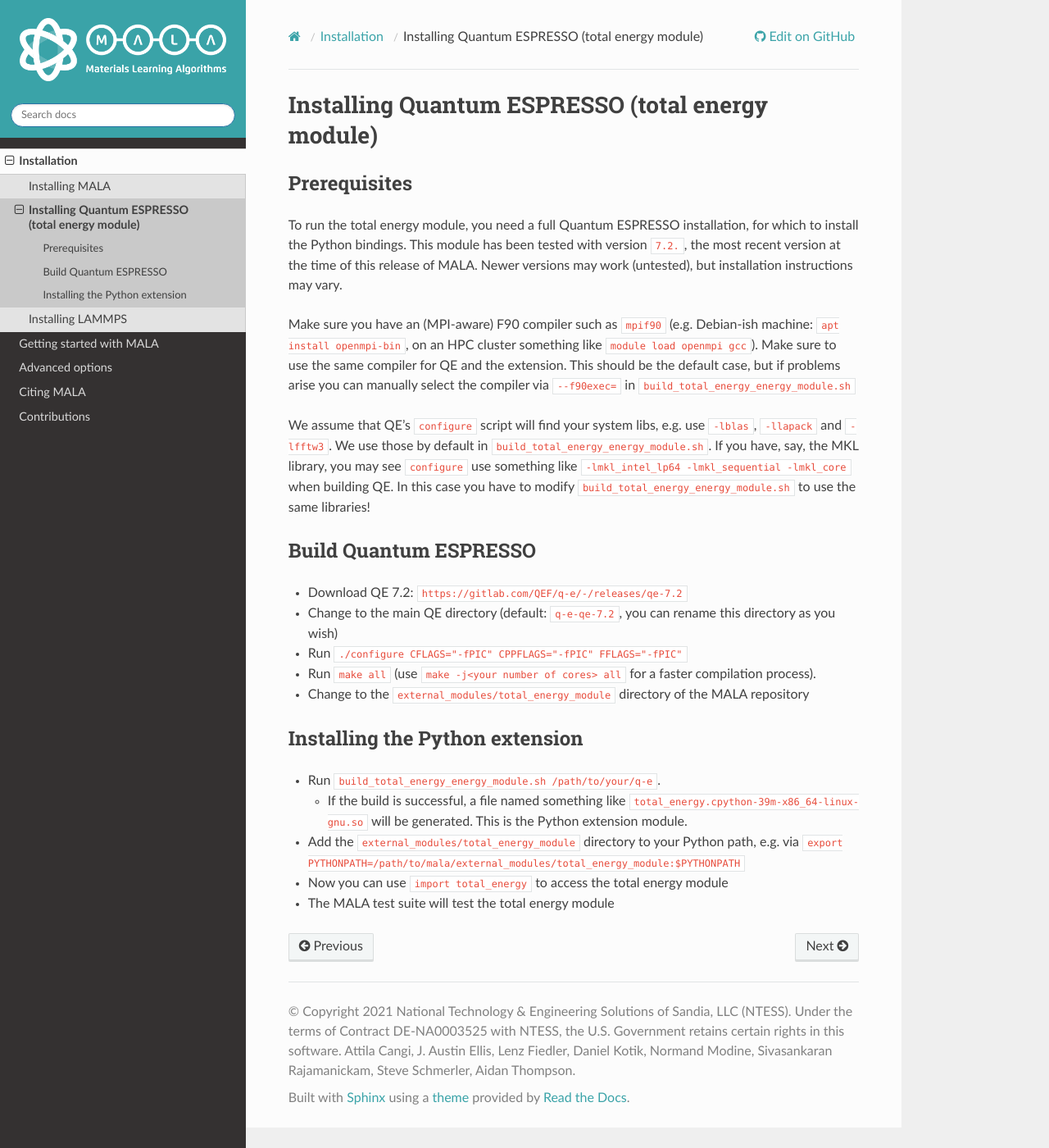
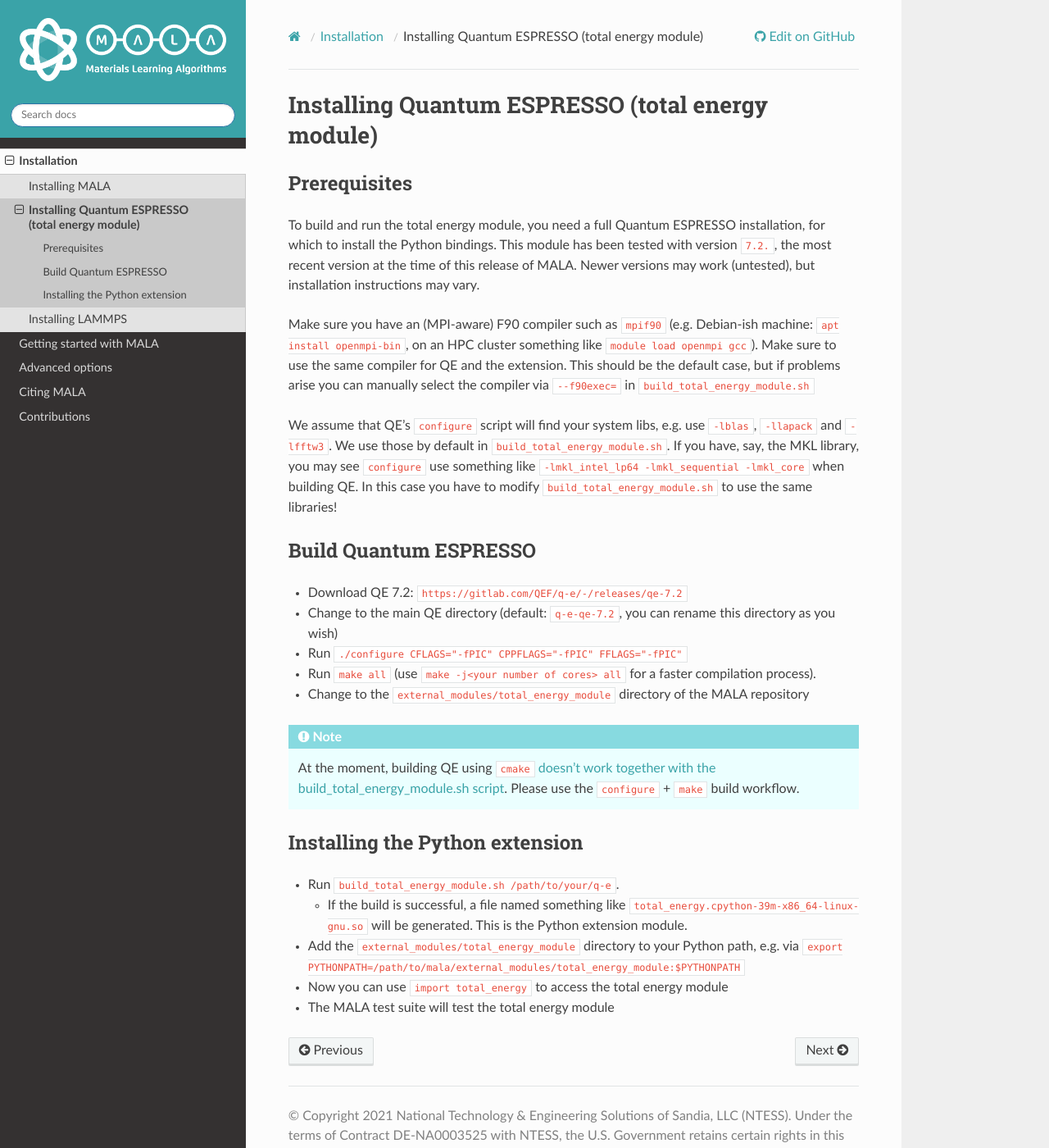
Before and after one commit to mala-project/mala, a Sphinx documentation site: the page built from docs/source/install/installing_qe.rst, in a window 1280 px wide and 1400 px high. Shown: the whole window at 82% size. Built offline with Sphinx 7.4.7 and the Read the Docs theme 2.0.0, drawn with Linux system fonts in a browser that asks for light colours; pages that are not in the unit, such as notebooks, are missing from menus; the version number could not be read and is left out.

Commit message:
doc: QE install: fix typos, add cmake note
build_total_energy_energy_module.sh -> build_total_energy_module.sh

Link to github issue documenting issues when building QE with cmake.

```diff
--- a/docs/source/install/installing_qe.rst
+++ b/docs/source/install/installing_qe.rst
@@ -4,24 +4,25 @@
 Prerequisites
 *************
 
-To run the total energy module, you need a full Quantum ESPRESSO installation,
-for which to install the Python bindings. This module has been tested with
-version ``7.2.``, the most recent version at the time of this release of MALA.
-Newer versions may work (untested), but installation instructions may vary.
+To build and run the total energy module, you need a full Quantum ESPRESSO
+installation, for which to install the Python bindings. This module has been
+tested with version ``7.2.``, the most recent version at the time of this
+release of MALA. Newer versions may work (untested), but installation
+instructions may vary.
 
 Make sure you have an (MPI-aware) F90 compiler such as ``mpif90`` (e.g.
 Debian-ish machine: ``apt install openmpi-bin``, on an HPC cluster something
 like ``module load openmpi gcc``). Make sure to use the same compiler
 for QE and the extension. This should be the default case, but if problems
 arise you can manually select the compiler via
-``--f90exec=`` in ``build_total_energy_energy_module.sh``
+``--f90exec=`` in ``build_total_energy_module.sh``
 
 We assume that QE's ``configure`` script will find your system libs, e.g. use
 ``-lblas``, ``-llapack`` and ``-lfftw3``. We use those by default in
-``build_total_energy_energy_module.sh``. If you have, say, the MKL library,
+``build_total_energy_module.sh``. If you have, say, the MKL library,
 you may see ``configure`` use something like ``-lmkl_intel_lp64 -lmkl_sequential -lmkl_core``
 when building QE. In this case you have to modify
-``build_total_energy_energy_module.sh`` to use the same libraries!
+``build_total_energy_module.sh`` to use the same libraries!
 
 Build Quantum ESPRESSO
 **********************
@@ -35,10 +36,16 @@
 * Change to the  ``external_modules/total_energy_module`` directory of the
   MALA repository
 
+.. note::
+   At the moment, building QE using ``cmake`` `doesn't work together with the
+   build_total_energy_module.sh script
+   <https://github.com/mala-project/mala/issues/468>`_. Please use the
+   ``configure`` + ``make`` build workflow.
+
 Installing the Python extension
 ********************************
 
-* Run ``build_total_energy_energy_module.sh /path/to/your/q-e``.
+* Run ``build_total_energy_module.sh /path/to/your/q-e``.
 
   * If the build is successful, a file named something like
     ``total_energy.cpython-39m-x86_64-linux-gnu.so`` will be generated. This is
```
